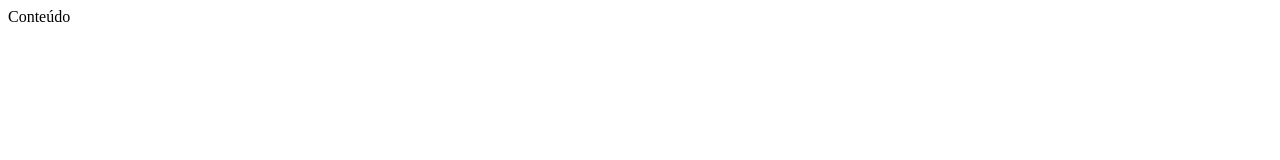
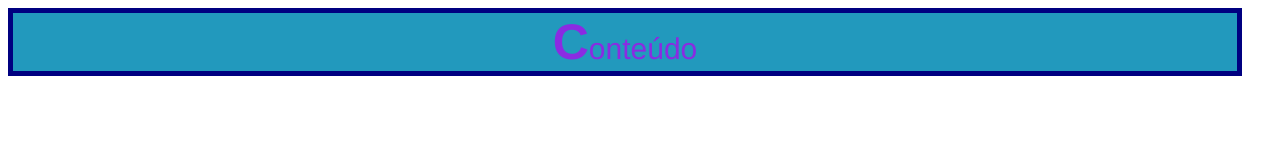
Before and after one commit to Tiaomain/cod3r-desenvolvimentoWeb, a website: page css/anatomia.html in a window 1280 px wide. Drawn offline with Linux system fonts and the light colour scheme.

Commit message:
Concluída a aula e códigos referente à anatomia do CSS

```diff
--- a/css/anatomia.html
+++ b/css/anatomia.html
@@ -5,8 +5,34 @@
     <meta charset="UTF-8">
     <title>Anatomia CSS</title>
     <style>
-        /* ... */
-    </style>
+        .selector {
+            color: blueviolet;
+            font-size: 30px;
+            text-align: center;
+            /* múltiplos valores */
+            border: solid 5px navy; /* shorthand property */
+            font-family: Helvetica, monospace;
+            /* funções */
+            width: calc(100% - 40px);
+            background-color: rgb(34, 153, 189);
+        }
+
+        /* Usando pseudo-classe */
+        .selector:hover{
+            background-color: orangered;
+            transition: 0.3s;
+        }
+
+        /* Usando pseudo-elemento */
+        .selector::first-letter {
+            font-size: 50px;
+            font-weight: bold;
+        }
+
+        /* Padrão de nomenclatura */
+
+
+</style>
 </head>
 
 <body>
```
